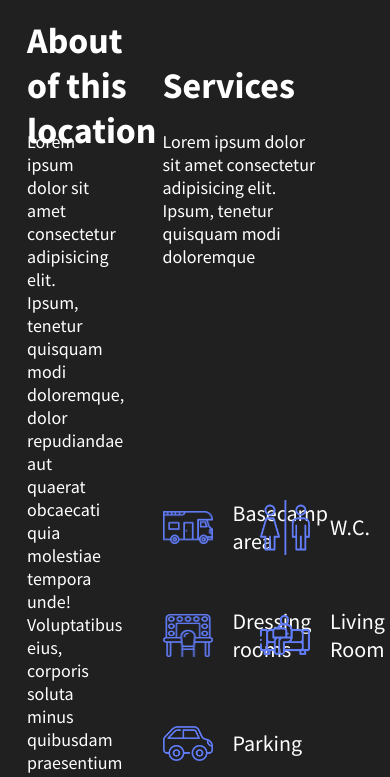
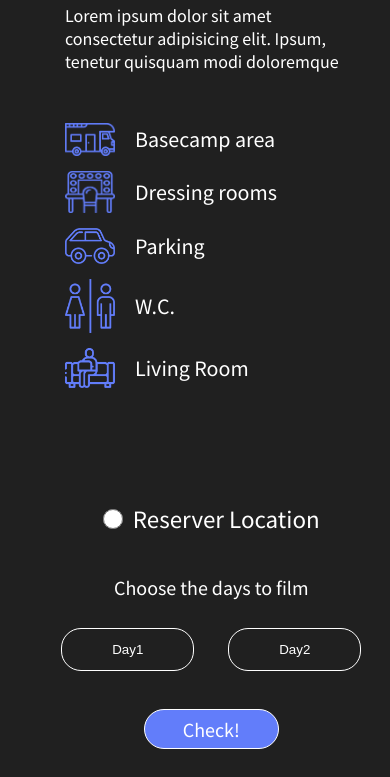
Before and after one commit to cesarp04/locfilm-frontend, a React app: page /details in a window 390 px wide. Shown: the part 887-1664 px from the top of the page. Built offline with nearby package versions, Linux system fonts and the light colour scheme.

Commit message:
Resposive layout ok

```diff
--- a/src/assets/styles/components/Details.scss
+++ b/src/assets/styles/components/Details.scss
@@ -38,7 +38,7 @@
     grid-row-end: 2;
     display: flex;
     align-items: center;
-    font-size: 36px;
+    font-size: 24px;
 }
 .Container__about>p{
     grid-column-start: 2;
@@ -67,7 +67,7 @@
     grid-row-end: 2;
     display: flex;
     align-items: center;
-    font-size: 36px;
+    font-size: 24px;
 }
 
 .Container__services>p{
@@ -351,3 +351,113 @@ input[id="3"]:checked ~ .pagination .pagination-item[for="3"]{
         transform: translate3d(calc(-100% * 2), 0, 0);
     }
 }
+
+@media screen and (max-width: 834px){
+    .Container__cover{
+        height: 450px;
+    }
+    .Container__info {
+        display: grid;
+        grid-template-columns: repeat(12, 1fr);
+        grid-template-rows: auto auto;
+    }
+    .Container__about {
+        grid-column-start: 3;
+        grid-column-end: 12;
+        grid-row-start: 1;
+        grid-row-end: 2;
+        display: grid;
+        grid-template-columns: repeat(8, 1fr);
+        grid-template-rows: auto auto;
+    }
+    .Container__about>h2{
+        grid-column-start: 1;
+        grid-column-end: 9;
+        grid-row-start: 1;
+        grid-row-end: 2;
+        text-align: center;
+        font-size: 25px;
+    }
+    .Container__about>p{
+        grid-column-start: 1;
+        grid-column-end: 9;
+        grid-row-start: 2;
+        grid-row-end: 3;
+        font-size: 18px;
+    }
+
+    .Container__services{
+        grid-column-start: 3;
+        grid-column-end: 12;
+        grid-row-start: 2;
+        grid-row-end: 3;
+        display: grid;
+        grid-template-columns: repeat(8, 1fr);
+        grid-template-rows: auto auto;
+        margin-top: 40px;
+    }
+    .Container__services>h2{
+        grid-column-start: 1;
+        grid-column-end: 9;
+        grid-row-start: 1;
+        grid-row-end: 2;
+        text-align: center;
+        font-size: 25px;
+    }
+    .Container__services>p{
+        grid-column-start: 1;
+        grid-column-end: 9;
+        grid-row-start: 2;
+        grid-row-end: 3;
+        font-size: 18px;
+    }
+    .Container__services--icons{
+        grid-column-start: 1;
+        grid-column-end: 9;
+        grid-row-start: 3;
+        grid-row-end: 4;
+    }
+
+    .Container__datesAndSlider{
+        display: grid;
+        grid-template-columns: repeat(12, 1fr);
+        grid-template-rows: auto auto;
+
+        margin-top: 50px;
+    }
+    .Container__datesAndSlider__dates{
+        grid-column-start: 3;
+        grid-column-end: 12;
+        grid-row-start: 1;
+        grid-row-end: 2;
+    }
+    .Container__datesAndSlider__slider{
+        grid-column-start: 3;
+        grid-column-end: 12;
+        grid-row-start: 2;
+        grid-row-end: 3;
+        margin-top: 50px;
+        margin-bottom: 50px;
+    }
+    .Container__datesAndSlider{
+        margin-top: 0px;
+    }
+    .Container__datesAndSlider__dates--checkbox>label{
+        font-size: 25px;
+        margin-left: 10px;
+        color: white;
+    }
+    .Container__datesAndSlider__dates--choose{
+        font-size: 20px;
+    }
+
+}
+@media screen and (max-width: 480px){
+    .Container__services--icons{
+    display: flex;
+    flex-direction: column;
+    }
+    .Container__services--icons>figure{
+        margin-bottom: 15px;
+    }
+}
```
